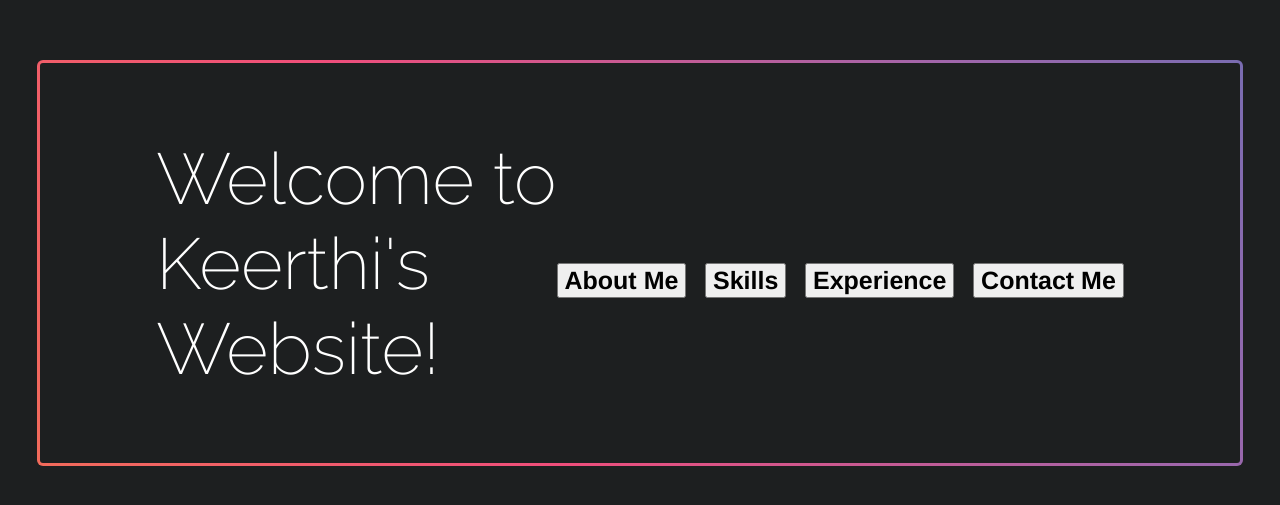
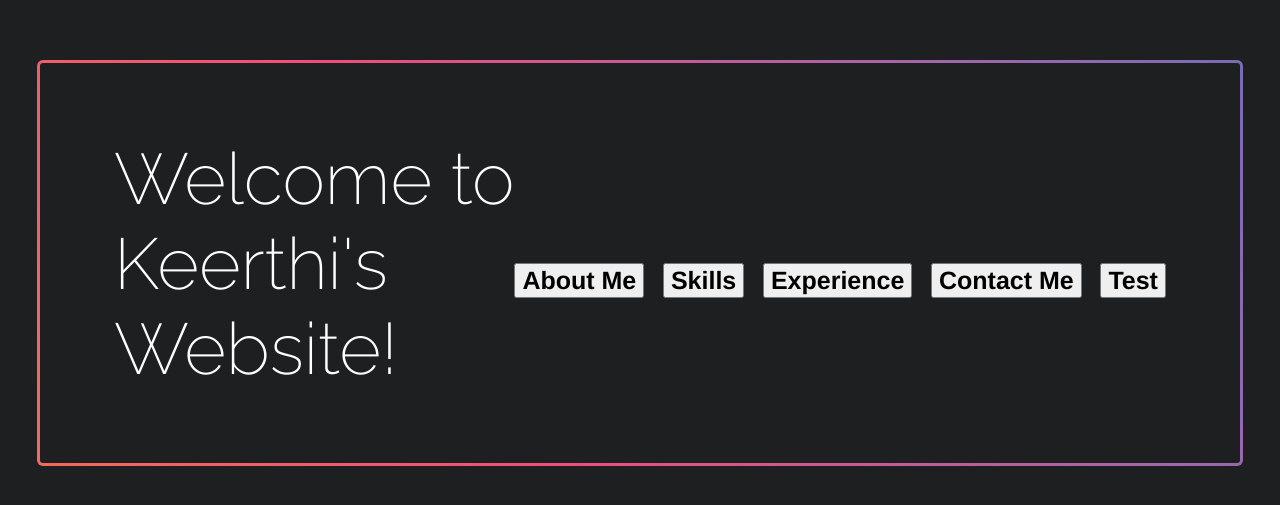
Before and after one commit to keerthi-manur/main-website, a plain HTML site: page index.html in a window 1280 px wide. Shown: the part 145-650 px from the top of the page. Drawn offline with Linux system fonts and the light colour scheme.

Commit message:
testing vscode connection

```diff
--- a/index.html
+++ b/index.html
@@ -11,6 +11,7 @@
   <button class="button" id="b2">Skills</button>
   <button class="button" id="b3">Experience</button>
   <button class="button" id="b4">Contact Me</button>
+  <button class="button" id="b5">Test</button>
 
 </head>
 
```
